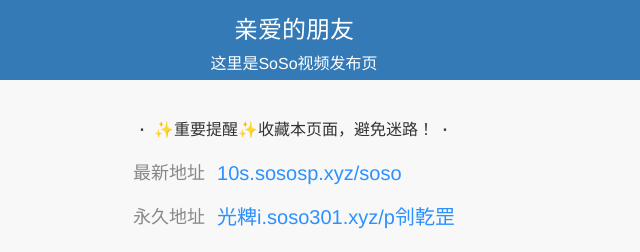
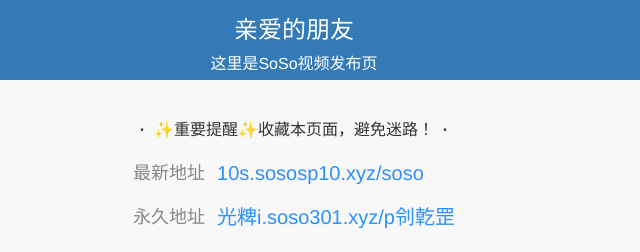
Before and after one commit to sososp/sososp.github.com, a plain HTML site: page index.html in a window 1280 px wide. Shown: the top 252 px of the page, 346-986 px from the left. Drawn offline with Linux system fonts and the light colour scheme.

Commit message:
Update index.html

```diff
--- a/index.html
+++ b/index.html
@@ -36,7 +36,7 @@
 		<div class="main">
             <div class="x2"><b>·</b>&nbsp;&nbsp;✨重要提醒✨收藏本页面，避免迷路！&nbsp;&nbsp;<b>·</b></div>
             <table class="xianlu">
-                <tr><th>最新地址&nbsp;&nbsp;</th><td><a href="https://10s.sososp.xyz/soso" target="_blank">10s.sososp.xyz/soso</a></td></tr>
+                <tr><th>最新地址&nbsp;&nbsp;</th><td><a href="https://10s.sososp10.xyz/soso" target="_blank">10s.sososp10.xyz/soso</a></td></tr>
                 <tr><th>永久地址&nbsp;&nbsp;</th><td><a href="https://光粺i.soso301.xyz/p刢亁罡" target="_blank">光粺i.soso301.xyz/p刢亁罡</a></td></tr>
             </table>
             <div class="youlian">发送任意邮件到：sosospav10@gmail.com，自动回复最新地址</div>
```
